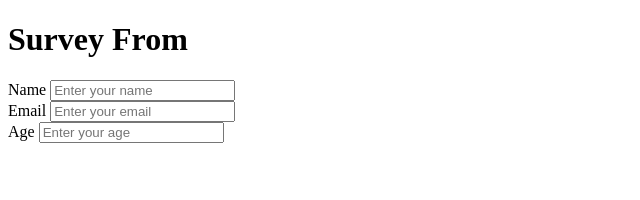
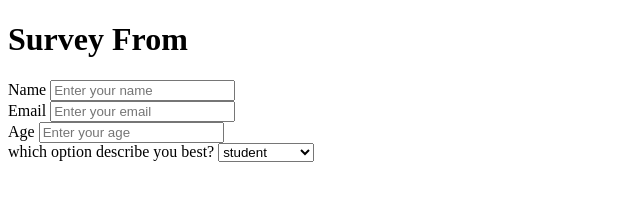
Before and after one commit to kunalsamanta/survay-form, a plain HTML site: page index.html in a window 1280 px wide. Shown: the whole page, without its empty margins (0-640 px from the left). Drawn offline with Linux system fonts and the light colour scheme.

Commit message:
survay formdropdown

```diff
--- a/index.html
+++ b/index.html
@@ -31,6 +31,18 @@
             <label for="age" id="label-age">Age</label>
             <input type="number" id="age" placeholder="Enter your age">
         </div>
+        <div class="controls">
+
+            <label for="drop">which option describe you best?</label>
+            <select name="drop" id="professon">
+            <option value="student">student</option>
+            <option value="intern">Intern</option>
+            <option value="profesonal">Professional</option>
+            <option value="expert">Expert</option>
+            <option value="other">Other</option>
+        </select>
+
+        </div>
 
     </form>
 
```
